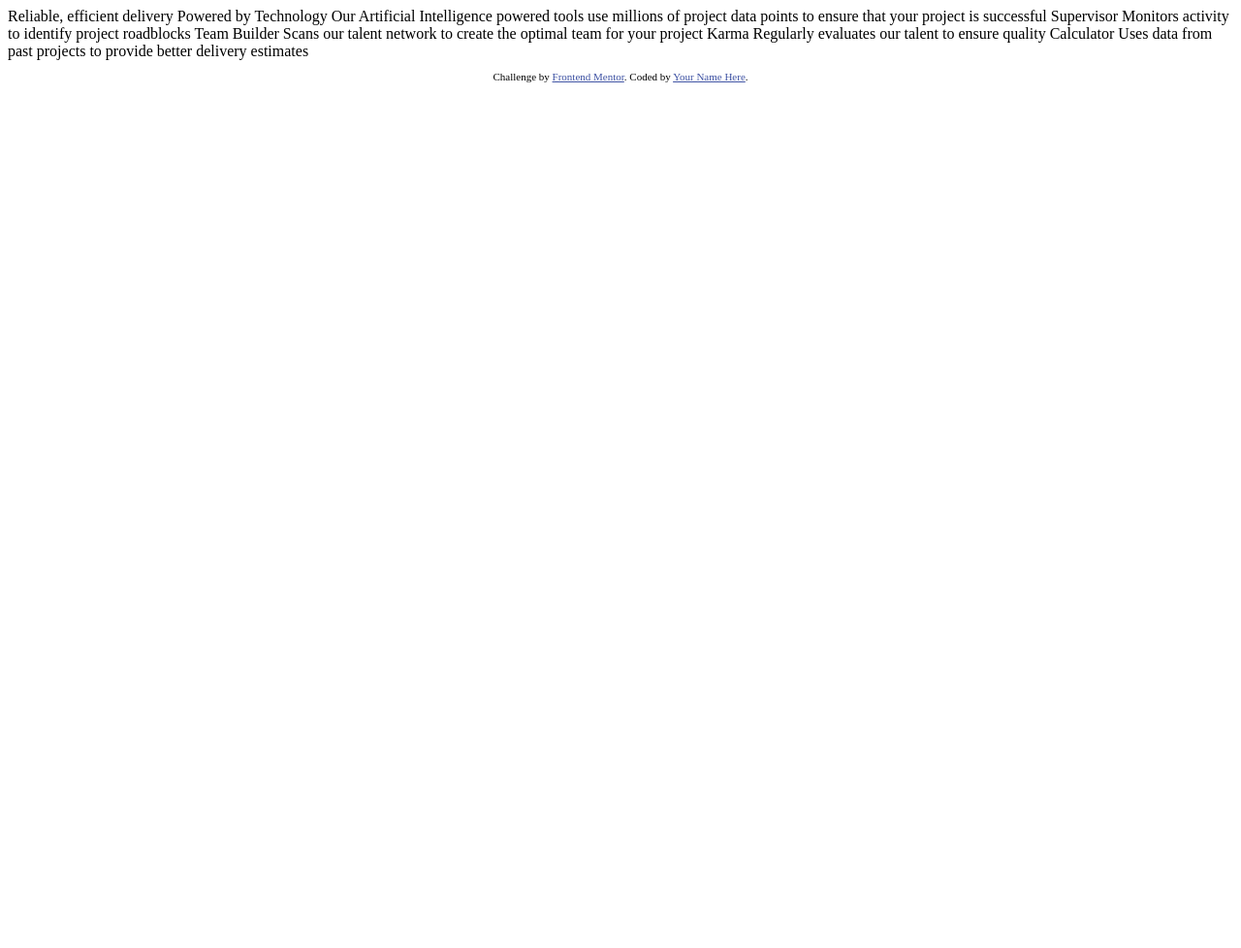
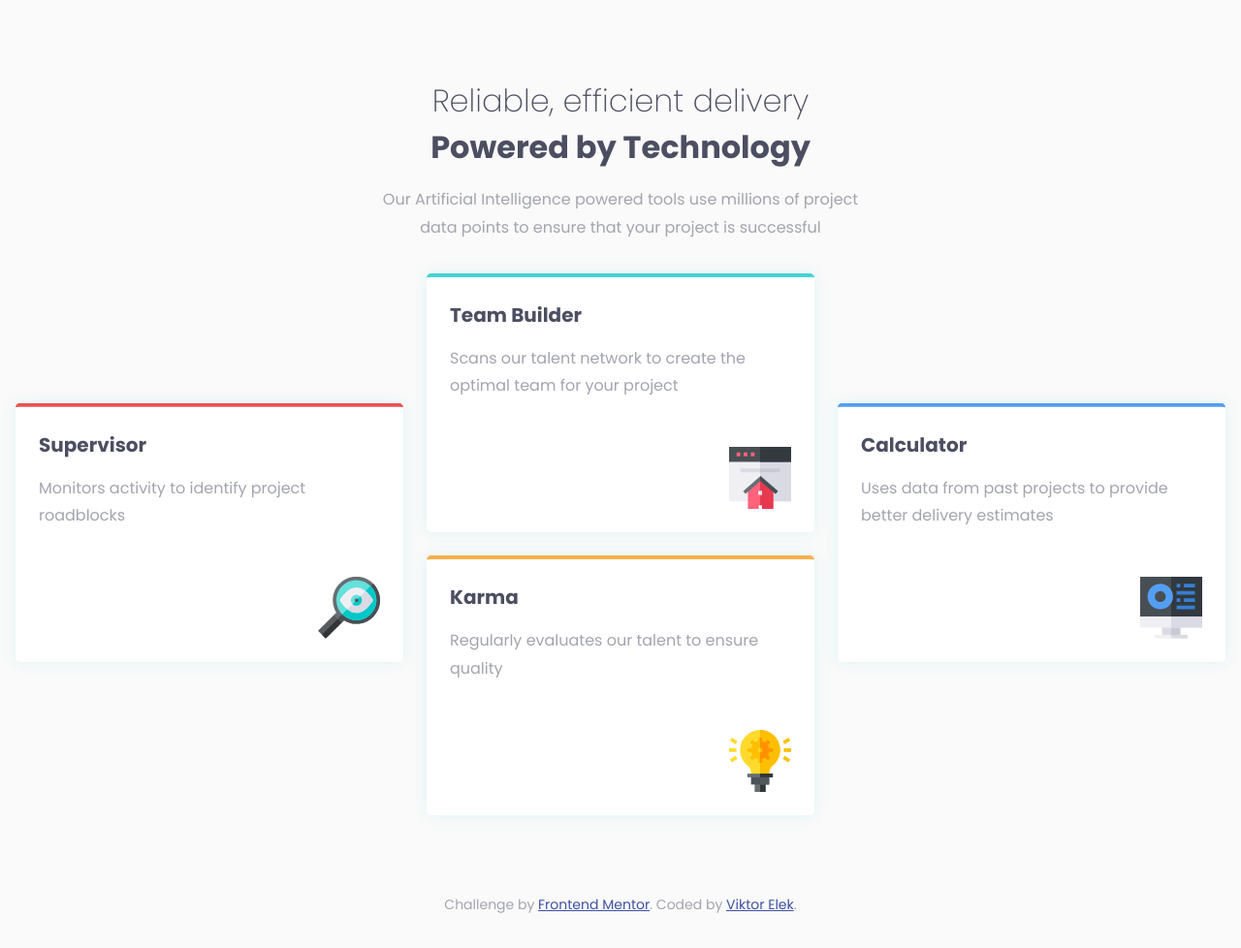
Before and after one commit to elekviktor32/four-card-feature-section-master, a plain HTML site: page index.html in a window 1280 px wide. Shown: the whole page at 97% size. Before the commit the page ends 800 px from the top, so only its background shows below. Drawn offline with Linux system fonts and the light colour scheme.

Commit message:
Final commit

```diff
--- a/index.html
+++ b/index.html
@@ -1,44 +1,70 @@
 <!DOCTYPE html>
 <html lang="en">
   <head>
-  <meta charset="UTF-8">
-  <meta name="viewport" content="width=device-width, initial-scale=1.0"> <!-- displays site properly based on user's device -->
+    <meta charset="UTF-8" />
+    <meta name="viewport" content="width=device-width, initial-scale=1.0" />
+    <!-- displays site properly based on user's device -->
 
-  <link rel="icon" type="image/png" sizes="32x32" href="./images/favicon-32x32.png">
+    <link
+      rel="icon"
+      type="image/png"
+      sizes="32x32"
+      href="./images/favicon-32x32.png"
+    />
 
+    <link rel="stylesheet" href="style.css">
     <title>Frontend Mentor | Four card feature section</title>
-
-  <!-- Feel free to remove these styles or customise in your own stylesheet 👍 -->
-  <style>
-    .attribution { font-size: 11px; text-align: center; }
-    .attribution a { color: hsl(228, 45%, 44%); }
-  </style>
   </head>
   <body>
+    <main>
+      <article>
+        <h1>
+          <span>Reliable, efficient delivery</span>
+          Powered by Technology
+        </h1>
+        <p>
+          Our Artificial Intelligence powered tools use millions of project data
+          points to ensure that your project is successful
+        </p>
+      </article>
 
-  Reliable, efficient delivery
-  Powered by Technology
+      <div class="cards">
+        <article>
+          <h2>Supervisor</h2>
+          <p>Monitors activity to identify project roadblocks</p>
+          <img src="./images/icon-supervisor.svg" alt="Supervisor" />
+        </article>
 
-  Our Artificial Intelligence powered tools use millions of project data points
-  to ensure that your project is successful
+        <article>
+          <h2>Team Builder</h2>
+          <p>
+            Scans our talent network to create the optimal team for your project
+          </p>
+          <img src="./images/icon-team-builder.svg" alt="Team builder" />
+        </article>
 
-  Supervisor
-  Monitors activity to identify project roadblocks
+        <article>
+          <h2>Calculator</h2>
+          <p>
+            Uses data from past projects to provide better delivery estimates
+          </p>
+          <img src="./images/icon-calculator.svg" alt="Calculator" />
+        </article>
 
-  Team Builder
-  Scans our talent network to create the optimal team for your project
-
-  Karma
-  Regularly evaluates our talent to ensure quality
-
-  Calculator
-  Uses data from past projects to provide better delivery estimates
-
+        <article>
+          <h2>Karma</h2>
+          <p>Regularly evaluates our talent to ensure quality</p>
+          <img src="./images/icon-karma.svg" alt="Karma" />
+        </article>
+      </div>
+    </main>
 
     <footer>
       <p class="attribution">
-      Challenge by <a href="https://www.frontendmentor.io?ref=challenge" target="_blank">Frontend Mentor</a>.
-      Coded by <a href="#">Your Name Here</a>.
+        Challenge by
+        <a href="https://www.frontendmentor.io?ref=challenge" target="_blank"
+          >Frontend Mentor</a
+        >. Coded by <a href="#">Viktor Elek</a>.
       </p>
     </footer>
   </body>
--- /dev/null
+++ b/style.css
@@ -0,0 +1,129 @@
+@import url("https://fonts.googleapis.com/css2?family=Poppins:ital,wght@0,100;0,200;0,300;0,400;0,500;0,600;0,700;0,800;0,900;1,100;1,200;1,300;1,400;1,500;1,600;1,700;1,800;1,900&display=swap");
+
+:root {
+  --Red: hsl(0, 78%, 62%);
+  --Cyan: hsl(180, 62%, 55%);
+  --Orange: hsl(34, 97%, 64%);
+  --Blue: hsl(212, 86%, 64%);
+  --Very-Dark-Blue: hsl(234, 12%, 34%);
+  --Grayish-Blue: hsl(229, 6%, 66%);
+  --Very-Light-Gray: hsl(0, 0%, 98%);
+}
+
+* {
+  margin: 0;
+  padding: 0;
+  box-sizing: border-box;
+}
+
+body {
+  font-family: "Poppins", sans-serif;
+  background-color: var(--Very-Light-Gray);
+}
+
+h1,
+h2 {
+  color: var(--Very-Dark-Blue);
+}
+
+h1 span {
+  font-weight: 200;
+}
+
+p {
+  line-height: 1.8;
+  color: var(--Grayish-Blue);
+}
+
+main {
+  padding: 5rem 1rem;
+}
+
+main > article:first-child {
+  text-align: center;
+  margin-bottom: 2rem;
+}
+
+main > article:first-child h1 {
+  margin-bottom: 1rem;
+}
+
+main .cards {
+  display: grid;
+  grid-template-columns: repeat(1, 1fr);
+  gap: 1.5rem;
+}
+
+main .cards article {
+  background-color: white;
+  box-shadow: 0 0 16px hsl(180, 62%, 55%, 0.15);
+  padding: 1.5rem;
+  border-radius: 0.3rem;
+}
+
+main .cards article:first-child {
+  border-top: 0.3rem solid var(--Red);
+}
+
+main .cards article:nth-child(2) {
+  border-top: 0.3rem solid var(--Cyan);
+}
+
+main .cards article:nth-child(3) {
+  border-top: 0.3rem solid var(--Blue);
+}
+
+main .cards article:last-child {
+  border-top: 0.3rem solid var(--Orange);
+}
+
+main .cards article h2 {
+  font-size: 1.25rem;
+  margin-bottom: 1rem;
+}
+
+main .cards article p {
+  margin-bottom: 3rem;
+}
+
+main .cards article img {
+  display: block;
+  margin-left: auto;
+}
+
+.attribution {
+  font-size: 14px;
+  text-align: center;
+  padding-bottom: 2rem;
+}
+.attribution a {
+  color: hsl(228, 45%, 44%);
+}
+
+@media (min-width: 768px) {
+  main > article {
+    max-width: 500px;
+    margin: auto;
+  }
+
+  main > article:first-child h1 {
+    font-size: 2rem;
+  }
+
+  main .cards {
+    max-width: 1400px;
+    margin: auto;
+    display: flex;
+    flex-wrap: wrap;
+    align-items: center;
+    justify-content: center;
+  }
+
+  main .cards article {
+    width: 400px;
+  }
+
+  main .cards article:nth-child(odd) {
+    transform: translateY(50%);
+  }
+}
```
Lines whose indentation alone changed are shown as unchanged.
